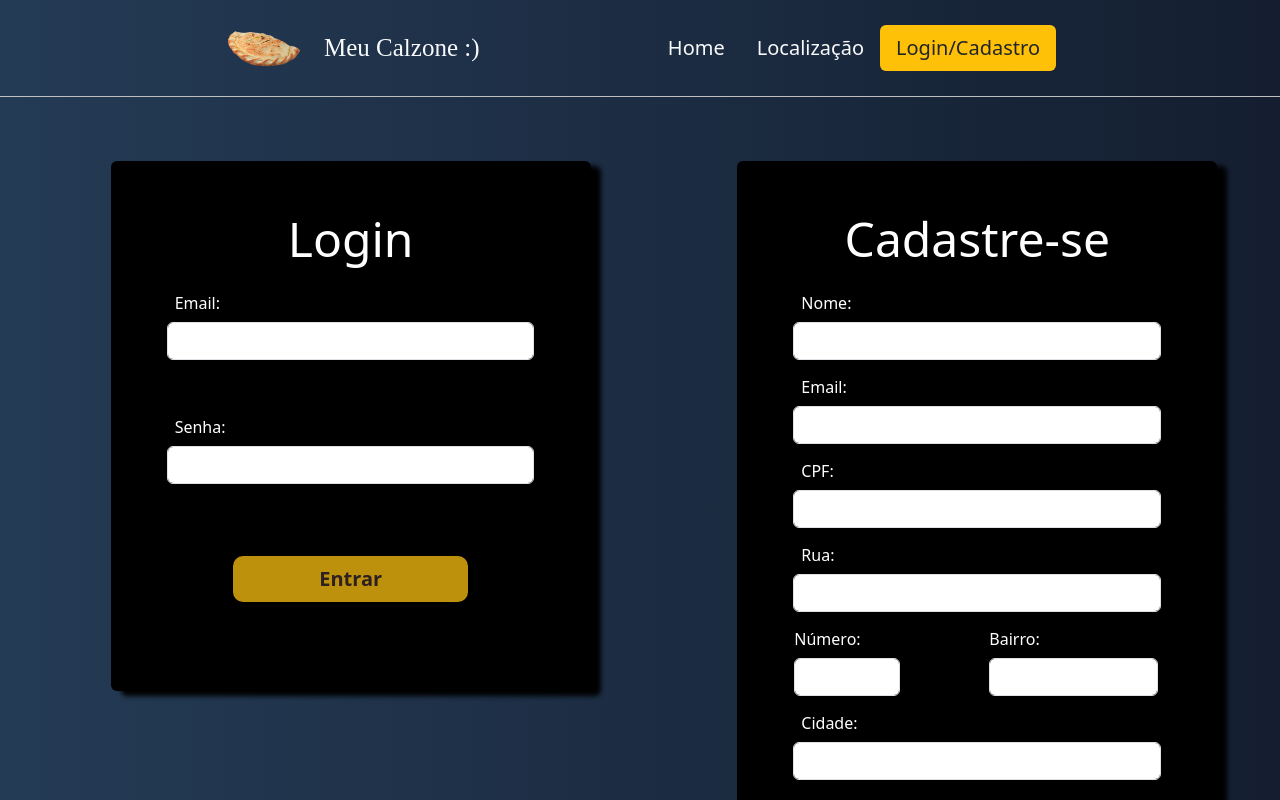
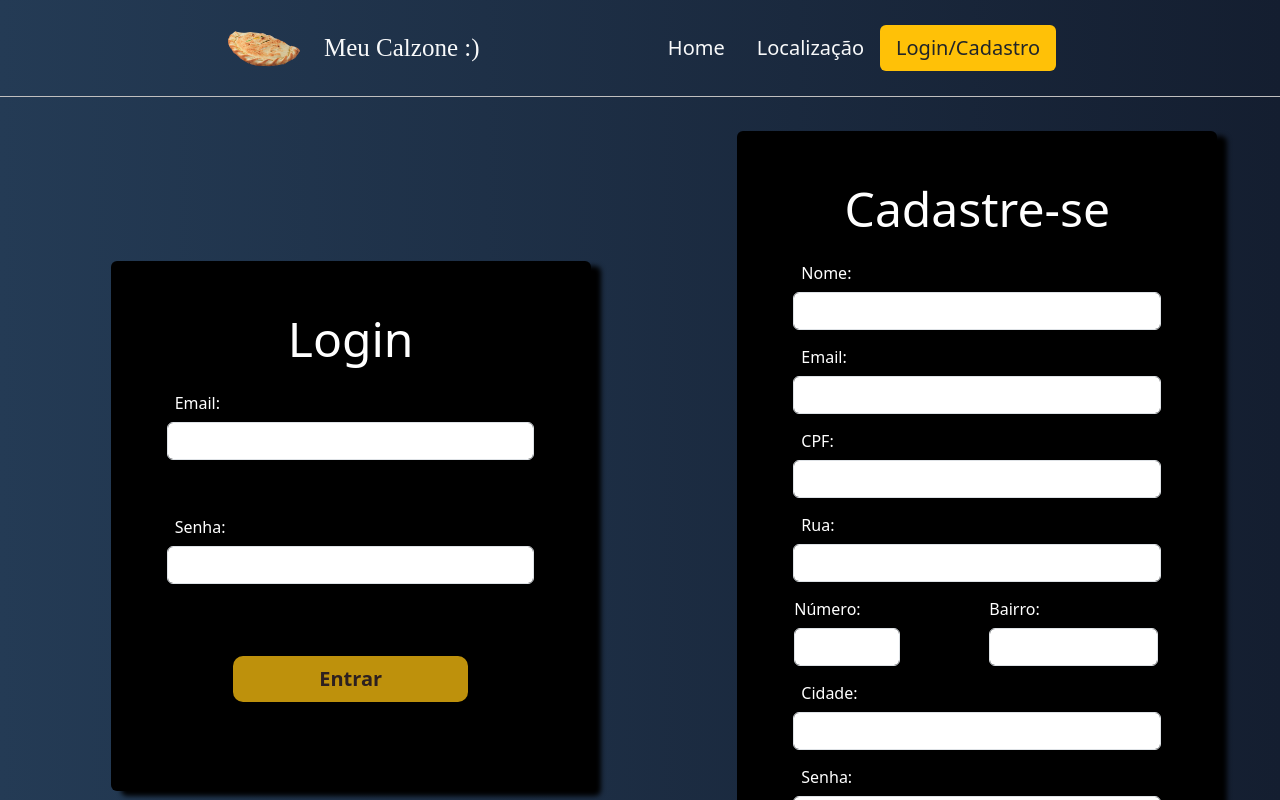
Before and after one commit to marquescauee/MeuCalzone, a React (Create React App) app in the folder client/: page /loginCadastro in a window 1280 px wide. Shown: the top 800 px of the page. Built offline with nearby package versions, Linux system fonts and the light colour scheme.

Commit message:
Style and ReadME update

```diff
--- a/client/src/General.css
+++ b/client/src/General.css
@@ -84,3 +84,7 @@
     margin: 0 auto;
     border-radius: 10px;
   }
+
+  .alignTop {
+    margin-top: -30px;
+  }
--- a/client/src/components/login/Login.jsx
+++ b/client/src/components/login/Login.jsx
@@ -2,8 +2,8 @@ import './login.css'
 
 const Login = () => {
     return (
-        <div className='divLogin'>
-            <div className="row justify-content-center">
+        <div className='divLogin d-flex'>
+            <div className="row justify-content-center d-flex align-self-center ">
                 <div className="col-md-8">
                     <div className="card mt-5">
                         <div className="cabeca-card mt-5 display-5">Login</div>
--- a/client/src/components/register/Register.jsx
+++ b/client/src/components/register/Register.jsx
@@ -88,7 +88,7 @@ const Register = () => {
                                             required />
                                     </div>
                                 </div>
-                                <div className="row mb-5 d-block">
+                                <div className="row mb-4 d-block">
                                     <label htmlFor="password"
                                         className="lb-login col-md-4 col-form-label">Senha:</label>
 
--- a/client/src/pages/site/LoginCadastro.jsx
+++ b/client/src/pages/site/LoginCadastro.jsx
@@ -2,12 +2,13 @@ import Footer from "../../components/footer/Footer"
 import Header from "../../components/header/headerCliente/Header"
 import Login from "../../components/login/Login"
 import Register from "../../components/register/Register"
+import '../../General.css'
 
 const LoginCadastro = () => {
     return (
         <>
             <Header />
-            <div className="d-flex justify-content-evenly">
+            <div className="d-flex justify-content-evenly alignTop">
                 <Login />
                 <Register />
             </div>
```
Also changed, not shown: 1 other file (tests, documents, lock files or other folders).
